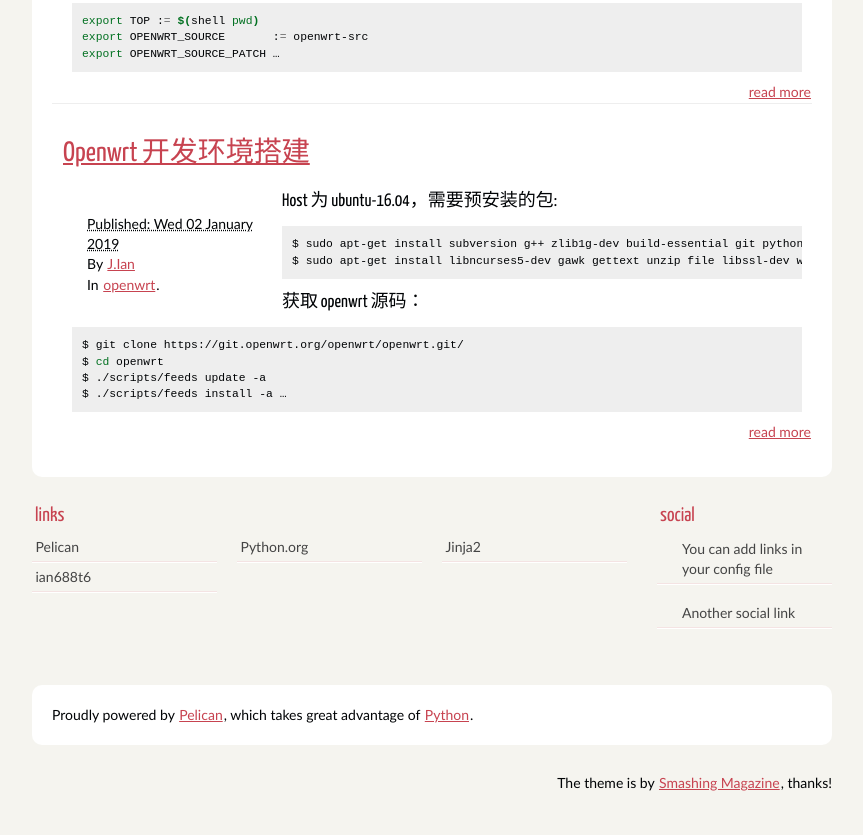
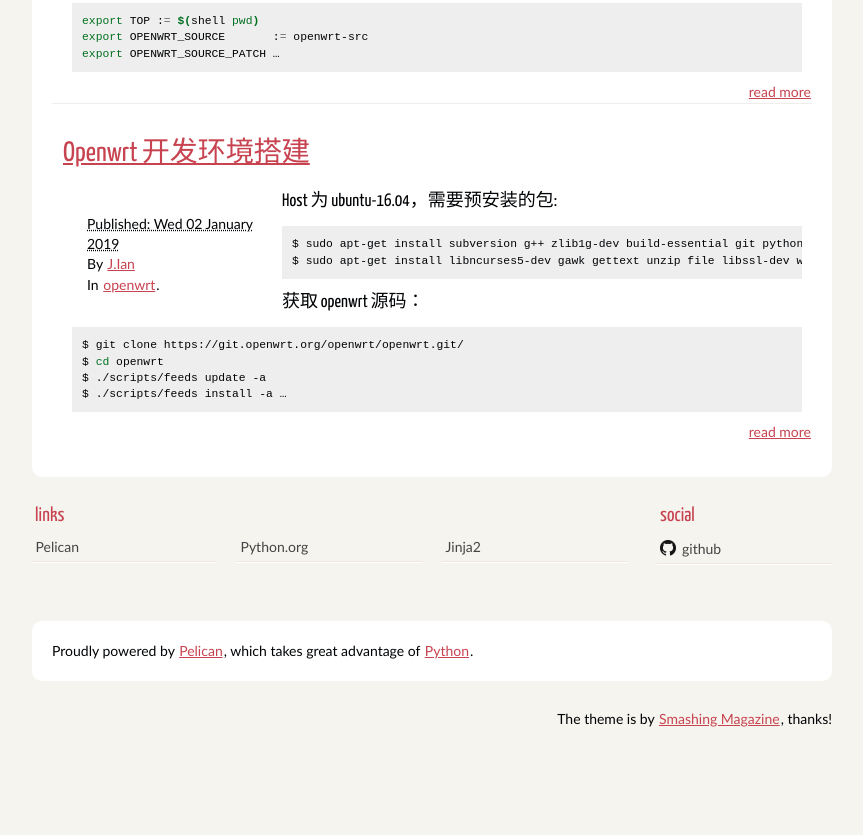
Before and after one commit to ian688t6/ian688t6.github.io, a plain HTML site: page index.html in a window 1280 px wide. Shown: the part 6227-7062 px from the top of the page, without its empty margins (208-1071 px from the left). After the commit the page ends 6998 px from the top, so only its background shows below. Drawn offline with Linux system fonts and the light colour scheme; files whose address does not match are found by name.

Commit message:
update blog

```diff
--- a/index.html
+++ b/index.html
@@ -1,5 +1,5 @@
 <!DOCTYPE html>
-<html lang="en">
+<html lang="en_us.utf-8">
 <head>
         <meta charset="utf-8" />
         <title>ian688t6's blog</title>
@@ -527,15 +527,13 @@ $ ./scripts/feeds install -a …</pre></div>
                             <li><a href="http://getpelican.com/">Pelican</a></li>
                             <li><a href="http://python.org/">Python.org</a></li>
                             <li><a href="http://jinja.pocoo.org/">Jinja2</a></li>
-                            <li><a href="http://github.com/ian688t6">ian688t6</a></li>
                         </ul>
                 </div><!-- /.blogroll -->
                 <div class="social">
                         <h2>social</h2>
                         <ul>
 
-                            <li><a href="#">You can add links in your config file</a></li>
-                            <li><a href="#">Another social link</a></li>
+                            <li><a href="https://github.com/ian688t6">github</a></li>
                         </ul>
                 </div><!-- /.social -->
         </section><!-- /#extras -->
```
Also changed, not shown: archives.html (+2 -4 lines), author/jian.html (+2 -4 lines), authors.html (+2 -4 lines), categories.html (+2 -4 lines), category/openwrt.html (+2 -4 lines), category/pi.html (+2 -4 lines), openwrt-chuang-jian-ben-di-gong-cheng.html (+2 -4 lines), openwrt-diao-shi-pei-zhi-4gmo-zu.html (+2 -4 lines), openwrt-kai-fa-huan-jing-da-jian.html (+2 -4 lines), openwrt-tian-jia-yi-ge-xin-she-bei.html (+2 -4 lines), openwrt-yi-zhi-ec20-4gmo-kuai.html (+2 -4 lines), pi-an-zhuang-ffmpeg.html (+2 -4 lines), pi-an-zhuang-nodejs.html (+2 -4 lines), pi-pei-zhi-she-xiang-tou.html (+2 -4 lines), 1 more files.
